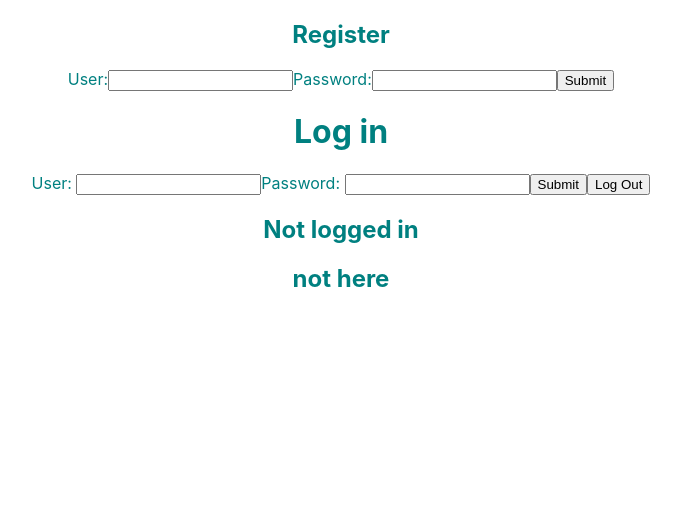
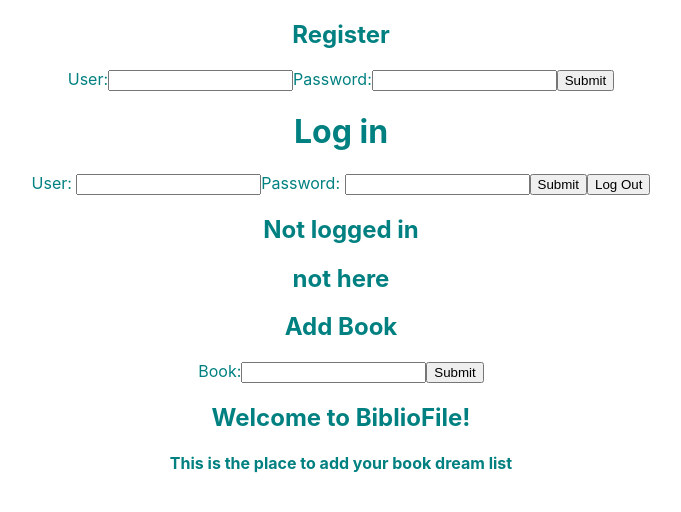
Before and after one commit to anastasia-pan/reactwithexpress, a React (Create React App) app: page /Profile in a window 1280 px wide. Shown: the top 512 px of the page, without its empty margins (299-980 px from the left). Built offline with nearby package versions, Linux system fonts and the light colour scheme; a web font is replaced by a local one.

Commit message:
delete and add works

```diff
--- a/package.json
+++ b/package.json
@@ -8,6 +8,7 @@
     "@testing-library/user-event": "^13.5.0",
     "react": "^17.0.2",
     "react-dom": "^17.0.2",
+    "react-router-dom": "^5.3.0",
     "react-scripts": "5.0.0",
     "web-vitals": "^2.1.4"
   },
--- a/src/App.js
+++ b/src/App.js
@@ -1,22 +1,45 @@
 import "./App.css";
 import { useState } from "react";
+import { BrowserRouter as Router, Switch, Route, Link } from "react-router-dom";
+import Home from "./components/Home";
 import Register from "./components/Register";
 import Login from "./components/Login";
 import Profile from "./components/Profile";
 import BookList from "./components/Booklist";
 import Header from "./components/Header";
+import AddBook from "./components/AddBook";
 
 // import AddBook from "./components/AddBook";
 
 function App() {
   //props drilling, set user at a global level
   const [user, setUser] = useState(null);
-
+  const [subscriptionUpdate, setSubscriptionUpdate] = useState(null);
+  const [myList, setMyList] = useState([]);
   return (
     <div className="App">
-      <Header user={user} setUser={setUser} />
-      <Profile user={user} setUser={setUser} />
-      {/* <AddBook user={user} setUser={setUser} /> */}
+      <Router>
+        <Header user={user} setUser={setUser} />
+
+        <Profile
+          user={user}
+          setUser={setUser}
+          myList={myList}
+          setMyList={setMyList}
+          subscriptionUpdate={subscriptionUpdate}
+          setSubscriptionUpdate={setSubscriptionUpdate}
+        />
+        <AddBook
+          user={user}
+          setUser={setUser}
+          myList={myList}
+          setMyList={setMyList}
+          subscriptionUpdate={subscriptionUpdate}
+          setSubscriptionUpdate={setSubscriptionUpdate}
+        />
+
+        <Home user={user} setUser={setUser} />
+      </Router>
     </div>
   );
 }
--- a/src/components/AddBook.jsx
+++ b/src/components/AddBook.jsx
@@ -1,7 +1,7 @@
 import { useState } from "react";
 
-const AddBook = ({ user, setUser }) => {
-  const [bookTitle, setBookTitle] = useState();
+const AddBook = ({ user, setUser, myList, setMyList }) => {
+  const [bookTitle, setBookTitle] = useState("");
 
   const handleTitleChange = (e) => {
     setBookTitle(e.target.value);
@@ -9,7 +9,7 @@
 
   const submitBook = async (e) => {
     e.preventDefault();
-    const payload = { title: bookTitle };
+    const payload = JSON.stringify({ title: bookTitle });
     console.log(user.id, "!!!!!!!!!");
     const res = await fetch(`http://localhost/sub/${user.id}`, {
       mode: "cors",
@@ -21,6 +21,7 @@
     });
     const data = await res.json();
     console.log(data);
+    setMyList(data);
   };
   //   if (user) {
   //     try {
--- a/src/components/Booklist.jsx
+++ b/src/components/Booklist.jsx
@@ -1,7 +1,28 @@
 import { useState, useEffect } from "react";
 
-const Booklist = ({ user, setUser }) => {
-  const [myList, setMyList] = useState([]);
+const Booklist = ({ user, setUser, myList, setMyList }) => {
+  const deleteItem = async (userid, bookid) => {
+    console.log(userid);
+    console.log(bookid);
+    //http://localhost/user/:id
+    if (user) {
+      try {
+        const res = await fetch(`http://localhost/sub/${userid}/${bookid}`, {
+          method: "DELETE",
+          mode: "cors",
+          headers: {
+            "Content-Type": "application/json",
+          },
+        });
+        const data = await res.json();
+        console.log(data);
+        setMyList(data);
+        console.log(myList);
+      } catch (error) {
+        console.log("delete didn't work", error);
+      }
+    }
+  };
 
   useEffect(() => {
     const fetchData = async () => {
@@ -31,12 +52,16 @@
       <div className="listContainer">
         {user ? (
           <ul className="list">
-            {myList.map((book) => (
-              <li className="book" key={book.id}>
-                <div className="title">{book.book_title}</div>{" "}
-                <div className="author">{book.book_author}</div>
-              </li>
-            ))}{" "}
+            {myList.map((book, index) => (
+              <BookItem
+                title={book.book_title}
+                author={book.book_author}
+                key={index}
+                bookId={book.book_id}
+                delete={deleteItem}
+                user={user}
+              />
+            ))}
           </ul>
         ) : (
           ""
@@ -46,4 +71,25 @@
   );
 };
 
+const BookItem = (props) => {
+  return (
+    <div className="bookBox">
+      <li className="book" key={props.bookId}>
+        <div className="title">{props.title}</div>
+        <div className="author">{props.author}</div>
+      </li>
+      <input
+        type="submit"
+        value="delete"
+        onClick={(e) => {
+          console.log("apple");
+          e.preventDefault();
+          props.delete(props.user.id, props.bookId);
+          console.log("carrot");
+        }}
+      />
+    </div>
+  );
+};
+
 export default Booklist;
--- a/src/components/Header.js
+++ b/src/components/Header.js
@@ -1,6 +1,7 @@
 import Register from "./Register";
 import Login from "./Login";
 import { useState } from "react";
+import { BrowserRouter as Router, Switch, Route, Link } from "react-router-dom";
 
 const Header = ({ user, setUser }) => {
   return (
--- /dev/null
+++ b/src/components/Home.jsx
@@ -0,0 +1,12 @@
+import { BrowserRouter as Router, Switch, Route, Link } from "react-router-dom";
+
+const Home = ({ user, setUser }) => {
+  return (
+    <div className="homePage">
+      <h2> Welcome to BiblioFile! </h2>
+      <h4>This is the place to add your book dream list</h4>
+    </div>
+  );
+};
+
+export default Home;
--- a/src/components/Profile.js
+++ b/src/components/Profile.js
@@ -1,7 +1,7 @@
 import { useState, useEffect } from "react";
 import Booklist from "./Booklist";
 
-const Profile = ({ user, setUser }) => {
+const Profile = ({ user, setUser, myList, setMyList }) => {
   const [passwordHash, setPasswordHash] = useState("initialPassword");
 
   useEffect(() => {
@@ -24,13 +24,18 @@
         console.log(error, "didn't fetch data");
       }
     }
-  }, [user, passwordHash]);
+  }, [user]);
 
   return (
     <>
       <h2>{user ? `Welcome ${user.username}` : ""}</h2>
       <h2>{user ? "" : "Not logged in"} </h2>
-      <Booklist user={user} setUser={setUser} />
+      <Booklist
+        user={user}
+        setUser={setUser}
+        myList={myList}
+        setMyList={setMyList}
+      />
     </>
   );
 };
```
Also changed, not shown: src/notes.txt (added), 1 other file (tests, documents, lock files or other folders).
